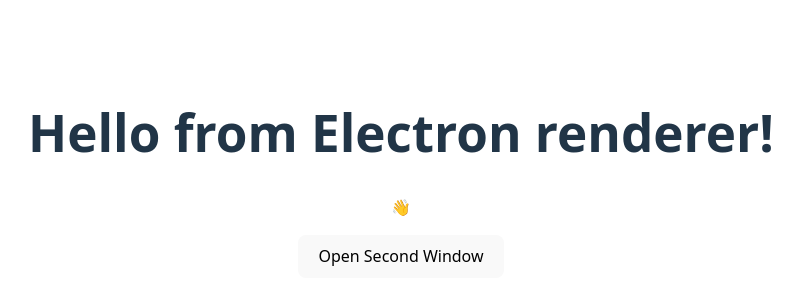
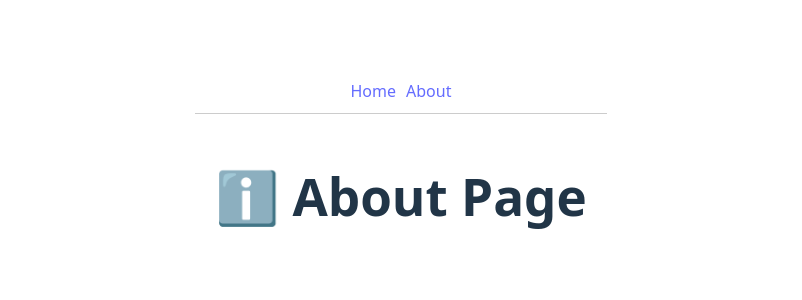
Before and after one commit to dark8nDev/electron-tests, a React (Vite) app: page /about in a window 1280 px wide. Shown: the part 226-526 px from the top of the page, without its empty margins (239-1041 px from the left). Built offline with nearby package versions, Linux system fonts and the light colour scheme.

Commit message:
react-router

```diff
--- a/package.json
+++ b/package.json
@@ -16,7 +16,8 @@
   "license": "ISC",
   "dependencies": {
     "react": "^19.1.1",
-    "react-dom": "^19.1.1"
+    "react-dom": "^19.1.1",
+    "react-router-dom": "^7.8.2"
   },
   "devDependencies": {
     "@eslint/js": "^9.33.0",
--- /dev/null
+++ b/src/About.jsx
@@ -0,0 +1,5 @@
+import React from 'react';
+
+export default function About() {
+  return <h1>ℹ️ About Page</h1>;
+}
--- a/src/App.jsx
+++ b/src/App.jsx
@@ -1,14 +1,20 @@
+import { BrowserRouter as Router, Routes, Route } from 'react-router-dom';
 import './App.css'
+import Navbar from './NavBar';
+import Home from './Home';
+import About from './About';
 
 function App() {
   return (
-    <>
-      <h1>Hello from Electron renderer!</h1>
-      <p>👋</p>
-      <p id="info"></p>
-
-      <button id="openBtn" onClick={() => versions.openSecond()}>Open Second Window</button>
-    </>
+    <Router>
+      <Navbar/>
+      <div style={{ padding: '20px' }}>
+        <Routes>
+          <Route path="/" element={<Home />} />
+          <Route path="/about" element={<About />} />
+        </Routes>
+      </div>
+    </Router>
   )
 }
 
--- /dev/null
+++ b/src/Home.jsx
@@ -0,0 +1,12 @@
+import React from 'react';
+
+export default function Home() {
+  return (
+    <>
+    <h1>Hello from Electron renderer!</h1>
+    <p>👋</p>
+    <p id="info"></p>
+
+    <button id="openBtn" onClick={() => versions.openSecond()}>Open Second Window</button></>
+  )
+}
--- /dev/null
+++ b/src/NavBar.jsx
@@ -0,0 +1,11 @@
+import React from 'react';
+import { Link } from 'react-router-dom';
+
+export default function Navbar() {
+  return (
+    <nav style={{ padding: '10px', borderBottom: '1px solid #ccc' }}>
+      <Link to="/" style={{ marginRight: '10px' }}>Home</Link>
+      <Link to="/about">About</Link>
+    </nav>
+  );
+}
```
Also changed, not shown: 1 other file (tests, documents, lock files or other folders).
